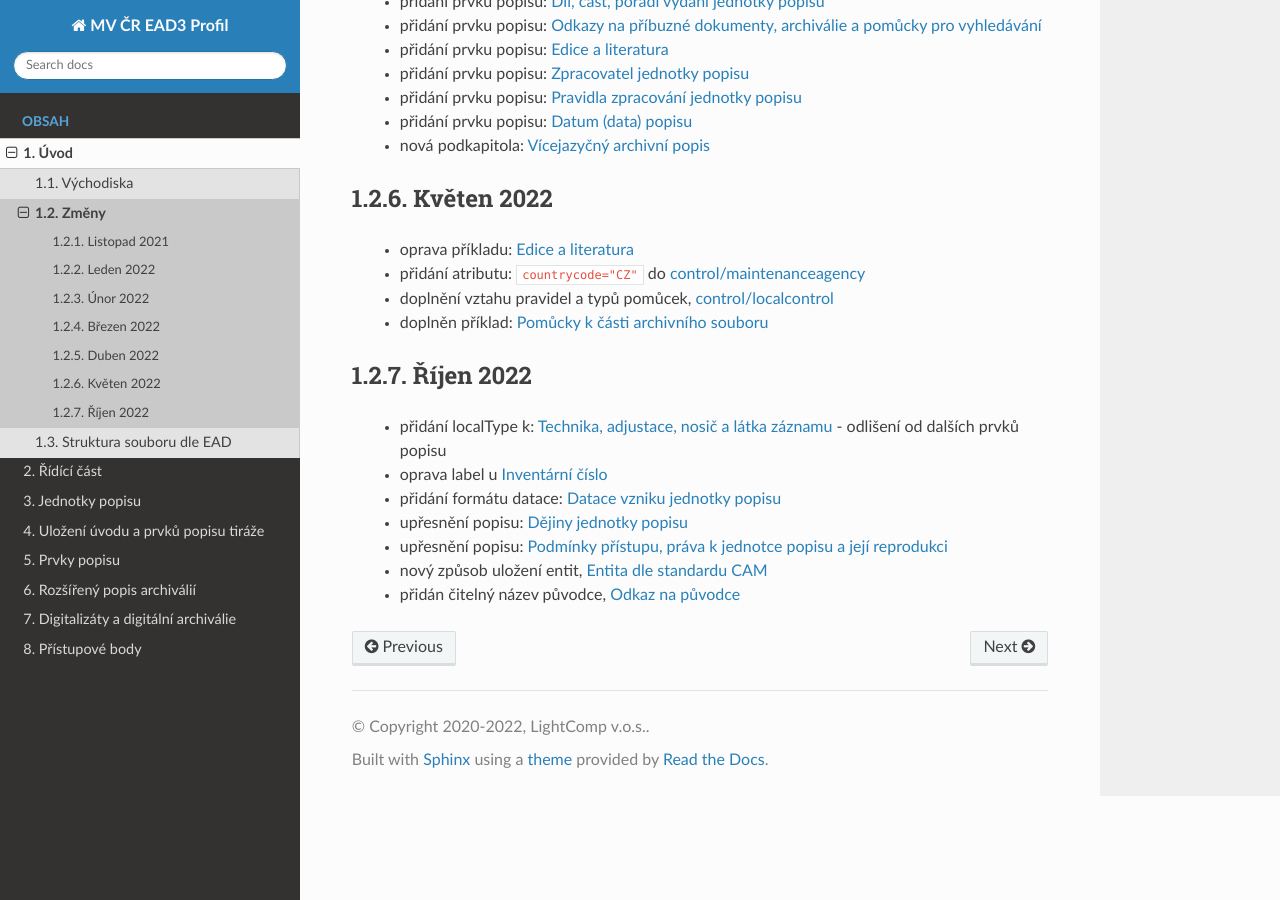
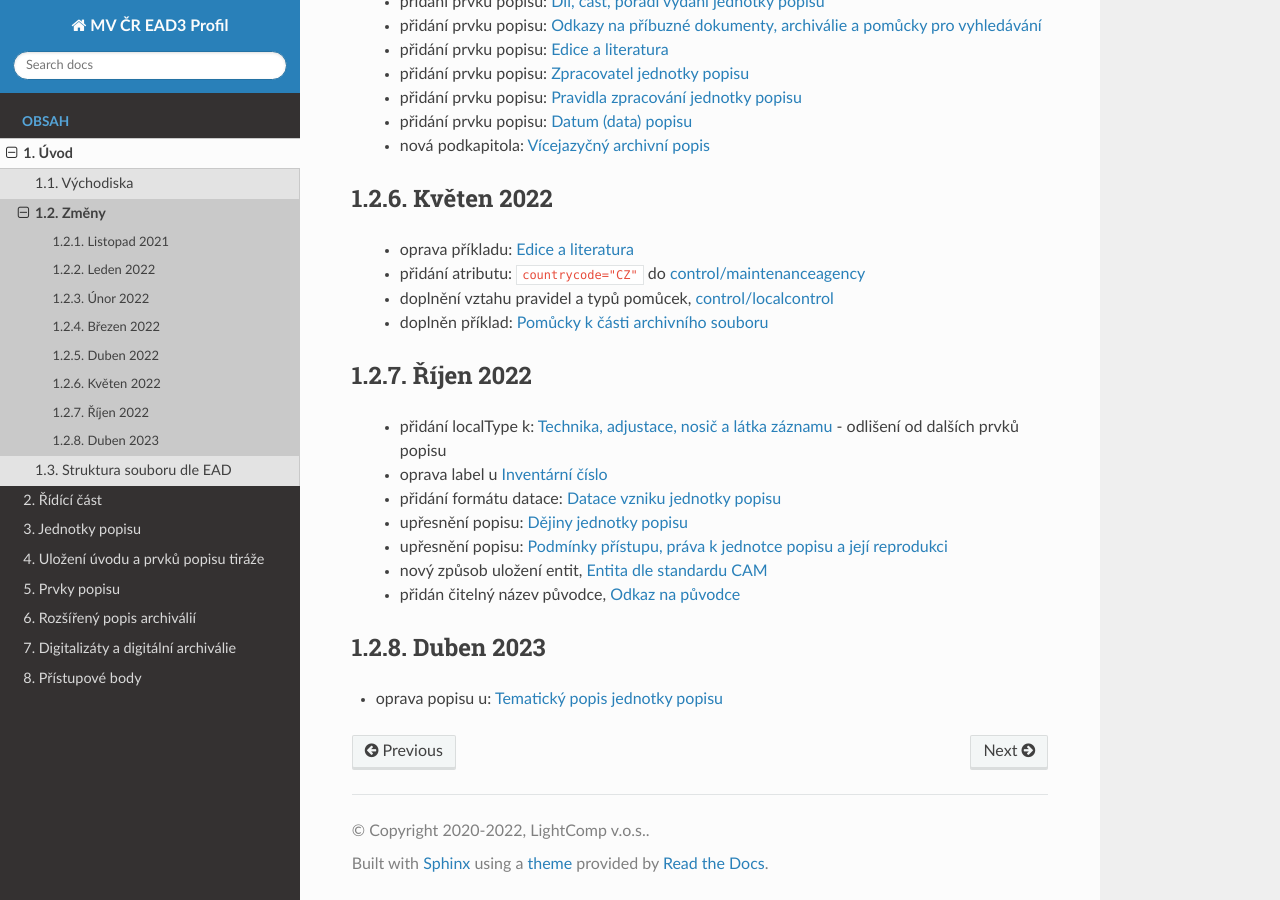
Before and after one commit to elzasw/ead3doc, a Sphinx documentation site: the page built from doc/source/uvod/zmeny.rst, in a window 1280 px wide and 900 px high, scrolled down 1700 px. Built offline with Sphinx 7.4.7 and the Read the Docs theme 2.0.0, drawn with Linux system fonts in a browser that asks for light colours.

Commit message:
Oprava PP Tematicky popis

```diff
--- a/doc/source/prvky-popisu/tem-popis.rst
+++ b/doc/source/prvky-popisu/tem-popis.rst
@@ -10,7 +10,7 @@ Další popis viz:
  - ISAD(G) 3.3.1 Rozsah a obsah
 
 
-Informace o bezprostředním zdroji příjmu archiválií, jejich výběru
+Informace o obsahu, časovém a geografickém rozsahu archiválií
 se uvádí v elementu `<scopecontent> <https://loc.gov/ead/EAD3taglib/EAD3-TL-eng.html#elem-scopecontent>`_
 s vnořeným jedním elementem
 `<p> <https://loc.gov/ead/EAD3taglib/EAD3-TL-eng.html#elem-p>`_.
--- a/doc/source/uvod/zmeny.rst
+++ b/doc/source/uvod/zmeny.rst
@@ -89,3 +89,7 @@ Květen 2022
  * upřesnění popisu: :ref:`ead_item_types_accessrestrict`
  * nový způsob uložení entit, :ref:`ead_ap_cam`
  * přidán čitelný název původce, :ref:`ead_ap_originator`
+
+Duben 2023
+---------------
+* oprava popisu u: :ref:`ead_item_types_scopecontent`
```
